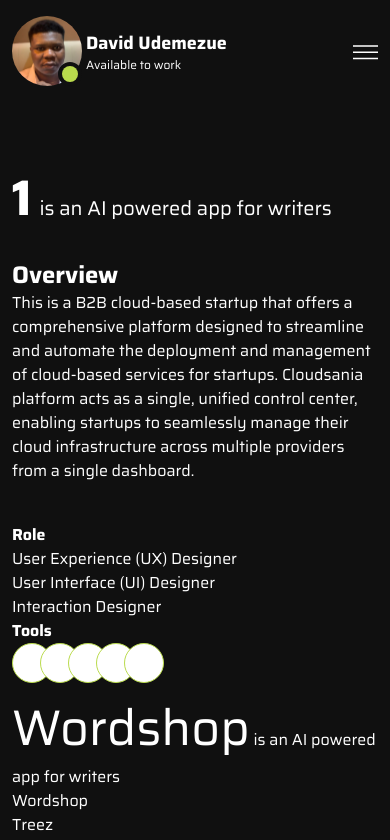
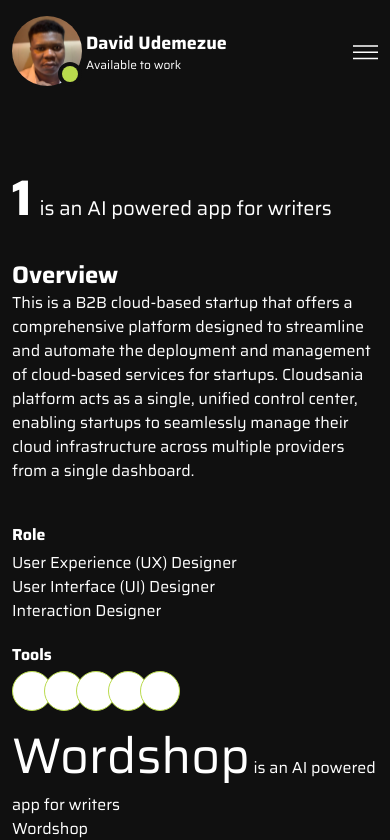
Before and after one commit to Kenedavies/portfolio, a React (Vite) app: page /my-work/1 in a window 390 px wide. Shown: the top 840 px of the page. Built offline with nearby package versions, Linux system fonts and the light colour scheme; no server answers.

Commit message:
mobile navbar

```diff
--- a/src/layouts/MyWork/MyWorkId.tsx
+++ b/src/layouts/MyWork/MyWorkId.tsx
@@ -35,8 +35,8 @@
           their cloud infrastructure across multiple providers from a single
           dashboard.
         </p>
-        <div>
-          <h6 className="font-saira-bold">Role</h6>
+        <div className="mb-5">
+          <h6 className="font-saira-bold mb-1">Role</h6>
           <ul>
             <li>User Experience (UX) Designer</li>
             <li>User Interface (UI) Designer</li>
@@ -45,12 +45,12 @@
         </div>
 
         <div>
-          <h6 className="font-saira-bold">Tools</h6>
+          <h6 className="font-saira-bold mb-1">Tools</h6>
           <ul className="">
             {Array.from({ length: 5 }).map((_, index) => (
               <li
                 key={index}
-                className="relative first:static w-10 h-10 inline-block -me-3"
+                className="relative first:static w-10 h-10 inline-block -me-2"
               >
                 <div className="w-10 h-10 bg-white border border-[#BADB4D] rounded-full"></div>
               </li>
```
